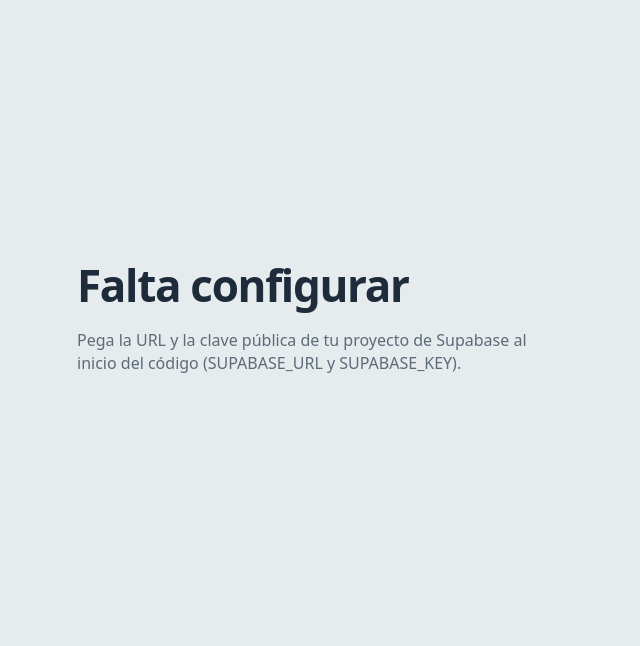
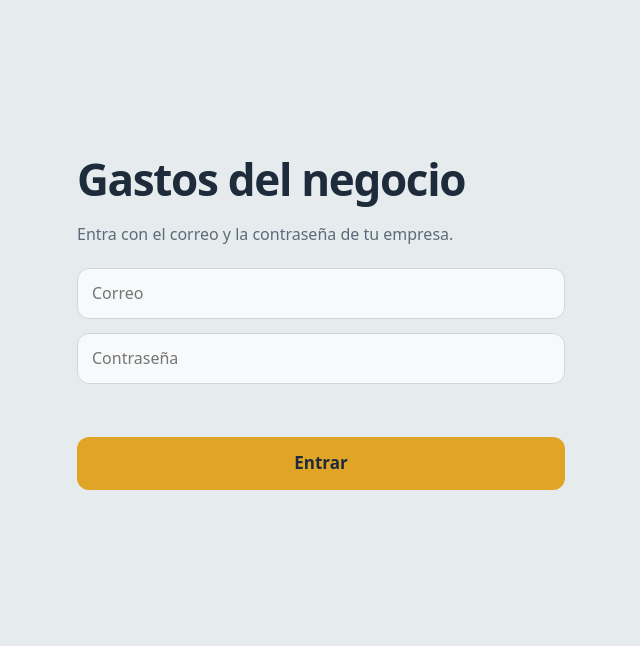
Before and after one commit to IvanOsyl/EmpresasGastos, a plain HTML site: page index.html in a window 1280 px wide. Shown: the part 13-659 px from the top of the page, without its empty margins (319-959 px from the left). Drawn offline with nearby package versions, Linux system fonts and the light colour scheme; a web font is replaced by a local one.

Commit message:
Update index.html

```diff
--- a/index.html
+++ b/index.html
@@ -192,8 +192,8 @@ summary{cursor:pointer;font-weight:500}
 
 <script>
 /* ===== CONFIGURA AQUÍ (Supabase > Project Settings > API) ===== */
-const SUPABASE_URL = "PEGA_AQUI_TU_URL";   // ej: https://abcd1234.supabase.co
-const SUPABASE_KEY = "PEGA_AQUI_TU_CLAVE"; // clave "anon" o "publishable" (es pública, NUNCA la "service_role")
+const SUPABASE_URL = "https://snakmeyowglmkuohsknw.supabase.co";   // ej: https://abcd1234.supabase.co
+const SUPABASE_KEY = "sb_publishable_jy6okTGTHFPHNiL0wcsIGA_QYtSjTPc"; // clave "anon" o "publishable" (es pública, NUNCA la "service_role")
 /* ============================================================== */
 
 const DEFAULT_CATS = { gasto:["Comida","Transporte","Casa","Servicios","Salud","Ocio","Compras","Otros"],
```
